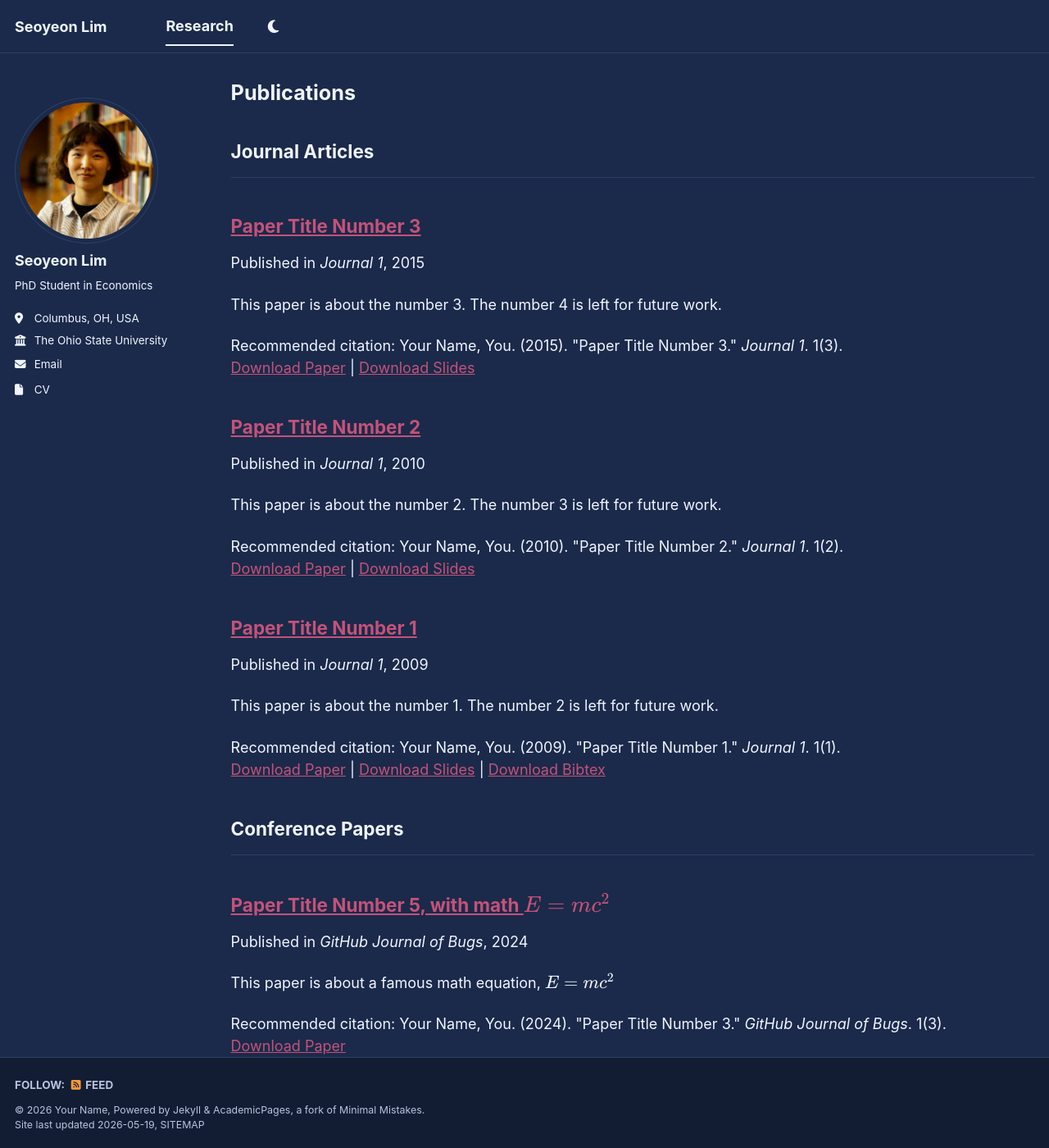
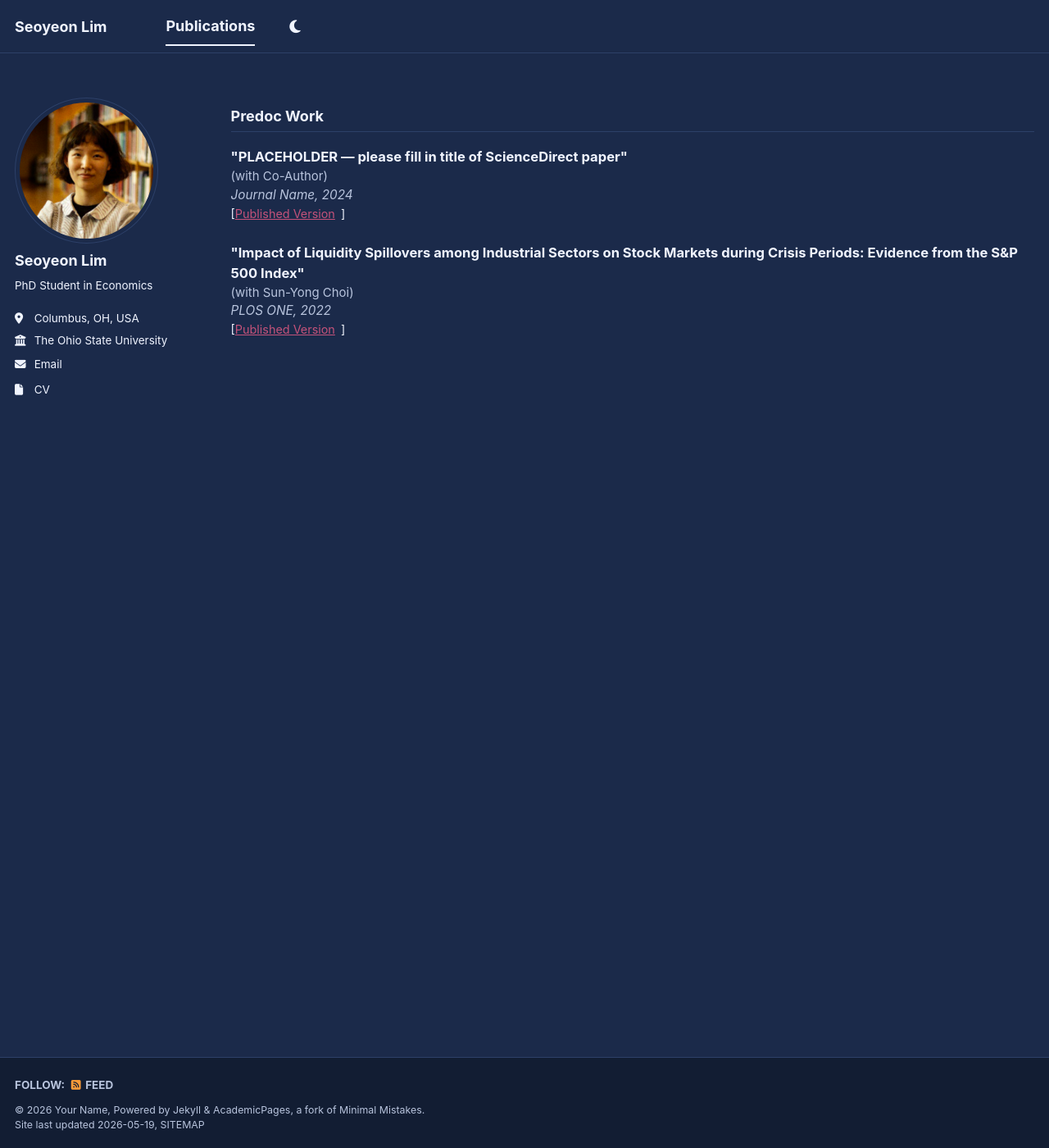
Before and after one commit to seoyeon-lim/academic.github.io, a Jekyll site: the page built from _pages/publications.md, in a window 1280 px wide and 1400 px high. Shown: the whole window at 82% size. Built offline with Jekyll 4.4.1, drawn with Linux system fonts in a browser that asks for light colours; a script bundle is joined from its source files by our own code; library files that are not in the unit come from our copies; some of the changed text lies outside the part shown.

Commit message:
Add custom publications page with predoc work section
Co-Authored-By: Claude Sonnet 4.6 <noreply@anthropic.com>

```diff
--- a/_data/navigation.yml
+++ b/_data/navigation.yml
@@ -8,5 +8,5 @@
 #      Markdown formatted page while the second is generated using JSON.
 
 main:
-  - title: "Research"
+  - title: "Publications"
     url: /publications/
--- /dev/null
+++ b/_pages/publications.md
@@ -0,0 +1,36 @@
+---
+layout: archive
+title: ""
+permalink: /publications/
+author_profile: true
+---
+
+<style>
+  .pub-title   { font-size: 0.92em; font-weight: bold; }
+  .pub-authors { font-size: 0.83em; color: var(--global-text-color-light); }
+  .pub-venue   { font-size: 0.85em; font-style: italic; color: var(--global-text-color-light); }
+  .pub-links   { font-size: 0.8em; }
+  .pub-links a { margin-right: 0.5em; }
+  .pub-section { font-size: 1em; font-weight: bold; border-bottom: 1px solid var(--global-border-color); padding-bottom: 0.3em; margin-top: 1.5em; margin-bottom: 1em; }
+  .pub-entry   { margin-bottom: 1.4em; }
+</style>
+
+<p class="pub-section">Predoc Work</p>
+
+<div class="pub-entry">
+  <div class="pub-title">"PLACEHOLDER — please fill in title of ScienceDirect paper"</div>
+  <div class="pub-authors">(with Co-Author)</div>
+  <div class="pub-venue">Journal Name, 2024</div>
+  <div class="pub-links">
+    [<a href="https://www.sciencedirect.com/science/article/pii/S1062940824001761">Published Version</a>]
+  </div>
+</div>
+
+<div class="pub-entry">
+  <div class="pub-title">"Impact of Liquidity Spillovers among Industrial Sectors on Stock Markets during Crisis Periods: Evidence from the S&P 500 Index"</div>
+  <div class="pub-authors">(with Sun-Yong Choi)</div>
+  <div class="pub-venue">PLOS ONE, 2022</div>
+  <div class="pub-links">
+    [<a href="https://doi.org/10.1371/journal.pone.0277261">Published Version</a>]
+  </div>
+</div>
```
